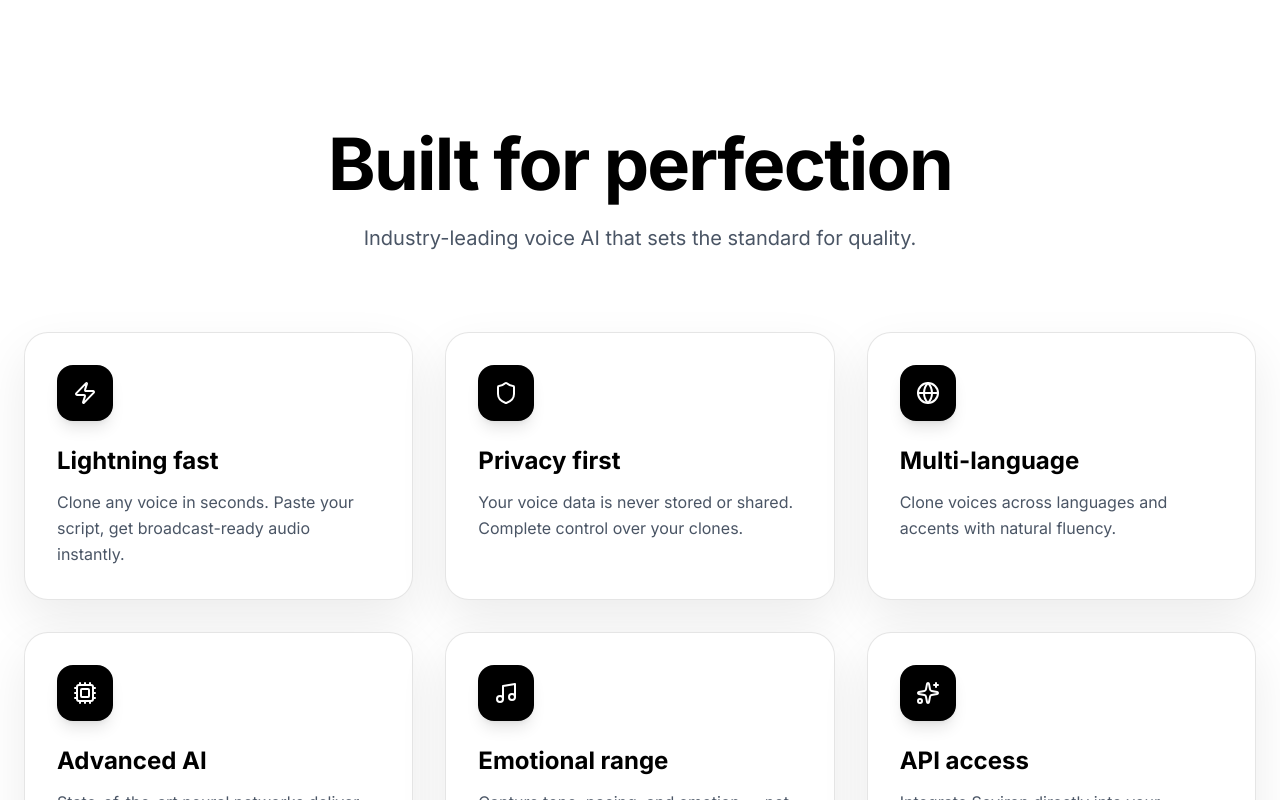
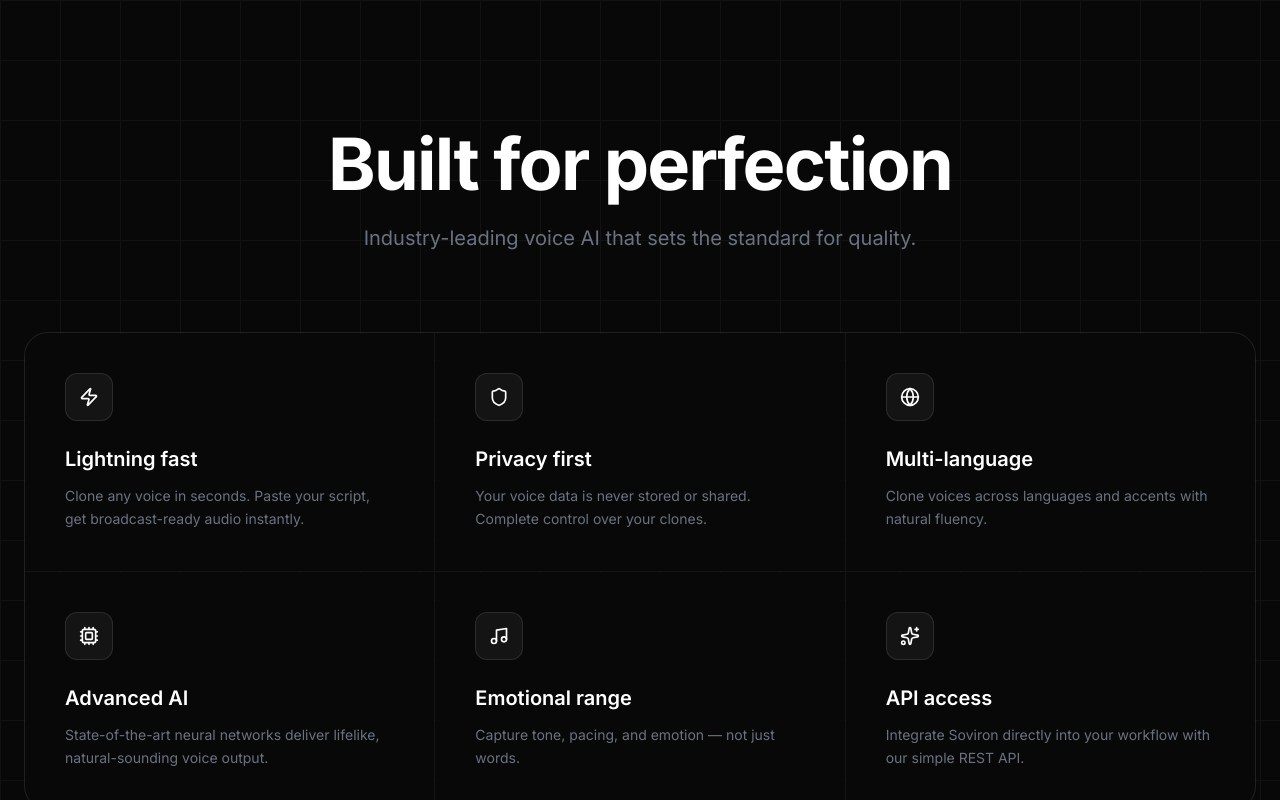
Before and after one commit to rupesh13r/soviron, a Next.js app: page / in a window 1280 px wide. Shown: the part 1780-2580 px from the top of the page. Built offline with nearby package versions, Linux system fonts and the light colour scheme.

Commit message:
premium dark features section with grid layout

```diff
--- a/components/Features.tsx
+++ b/components/Features.tsx
@@ -7,50 +7,47 @@ const features = [
     icon: Zap,
     title: "Lightning fast",
     description: "Clone any voice in seconds. Paste your script, get broadcast-ready audio instantly.",
-    color: "from-amber-50 to-amber-100",
-    iconColor: "text-amber-700",
   },
   {
     icon: Shield,
     title: "Privacy first",
     description: "Your voice data is never stored or shared. Complete control over your clones.",
-    color: "from-emerald-50 to-emerald-100",
-    iconColor: "text-emerald-700",
   },
   {
     icon: Globe,
     title: "Multi-language",
     description: "Clone voices across languages and accents with natural fluency.",
-    color: "from-blue-50 to-blue-100",
-    iconColor: "text-blue-700",
   },
   {
     icon: Cpu,
     title: "Advanced AI",
     description: "State-of-the-art neural networks deliver lifelike, natural-sounding voice output.",
-    color: "from-purple-50 to-purple-100",
-    iconColor: "text-purple-700",
   },
   {
     icon: Music,
     title: "Emotional range",
     description: "Capture tone, pacing, and emotion — not just words.",
-    color: "from-rose-50 to-rose-100",
-    iconColor: "text-rose-700",
   },
   {
     icon: Sparkles,
     title: "API access",
     description: "Integrate Soviron directly into your workflow with our simple REST API.",
-    color: "from-indigo-50 to-indigo-100",
-    iconColor: "text-indigo-700",
   },
 ];
 
 export function Features() {
   return (
-    <section id="features" className="relative py-32 px-6 bg-white">
-      <div className="max-w-7xl mx-auto">
+    <section id="features" className="relative py-32 px-6 bg-[#080808]">
+      {/* Subtle grid */}
+      <div
+        className="absolute inset-0 opacity-[0.04]"
+        style={{
+          backgroundImage: `linear-gradient(to right, white 1px, transparent 1px), linear-gradient(to bottom, white 1px, transparent 1px)`,
+          backgroundSize: "60px 60px",
+        }}
+      />
+
+      <div className="relative max-w-7xl mx-auto">
         <motion.div
           initial={{ opacity: 0, y: 20 }}
           whileInView={{ opacity: 1, y: 0 }}
@@ -58,15 +55,15 @@ export function Features() {
           transition={{ duration: 0.6 }}
           className="text-center mb-20"
         >
-          <h2 className="text-6xl md:text-7xl font-bold mb-6 text-black tracking-tight">
+          <h2 className="text-6xl md:text-7xl font-bold mb-6 text-white tracking-tight">
             Built for perfection
           </h2>
-          <p className="text-xl text-gray-600 max-w-2xl mx-auto">
+          <p className="text-xl text-gray-500 max-w-2xl mx-auto">
             Industry-leading voice AI that sets the standard for quality.
           </p>
         </motion.div>
 
-        <div className="grid md:grid-cols-2 lg:grid-cols-3 gap-8">
+        <div className="grid md:grid-cols-2 lg:grid-cols-3 gap-px bg-white/5 rounded-3xl overflow-hidden border border-white/5">
           {features.map((feature, index) => (
             <motion.div
               key={feature.title}
@@ -74,24 +71,19 @@ export function Features() {
               whileInView={{ opacity: 1, y: 0 }}
               viewport={{ once: true }}
               transition={{ duration: 0.5, delay: index * 0.1 }}
-              whileHover={{ y: -8 }}
-              className="group relative"
+              className="group relative bg-[#080808] p-10 hover:bg-white/[0.03] transition-colors duration-300"
             >
-              <div
-                className="relative h-full p-8 rounded-3xl bg-white border border-black/10 transition-all duration-300"
-                style={{ boxShadow: "0 20px 50px rgba(0,0,0,0.08), inset 0 0 0 1px rgba(255,255,255,0.5)" }}
-              >
-                <motion.div
-                  className="w-14 h-14 rounded-2xl bg-black flex items-center justify-center mb-6 shadow-lg"
-                  whileHover={{ rotateY: 15, rotateX: 10 }}
-                  transition={{ duration: 0.3 }}
-                  style={{ transformStyle: "preserve-3d" }}
-                >
-                  <feature.icon className="w-6 h-6 text-white" />
-                </motion.div>
-                <h3 className="text-2xl font-bold mb-3 text-black">{feature.title}</h3>
-                <p className="text-gray-600 leading-relaxed">{feature.description}</p>
+              {/* Hover border glow */}
+              <div className="absolute inset-0 opacity-0 group-hover:opacity-100 transition-opacity duration-300 pointer-events-none"
+                style={{ boxShadow: "inset 0 0 0 1px rgba(255,255,255,0.08)" }}
+              />
+
+              <div className="w-12 h-12 rounded-xl bg-white/5 border border-white/10 flex items-center justify-center mb-6 group-hover:bg-white/10 transition-colors duration-300">
+                <feature.icon className="w-5 h-5 text-white" />
               </div>
+
+              <h3 className="text-xl font-semibold mb-3 text-white">{feature.title}</h3>
+              <p className="text-gray-500 leading-relaxed text-sm">{feature.description}</p>
             </motion.div>
           ))}
         </div>
```
